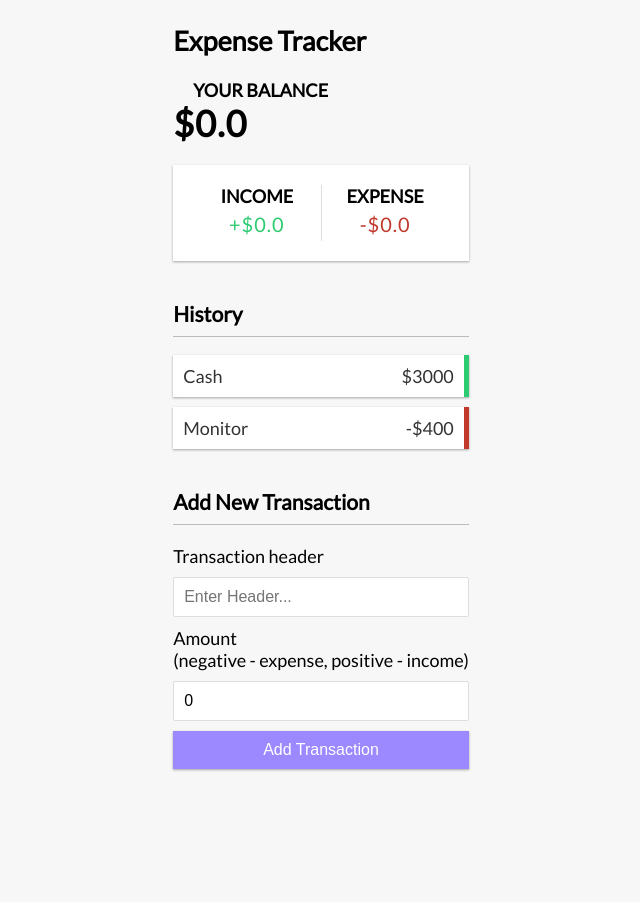
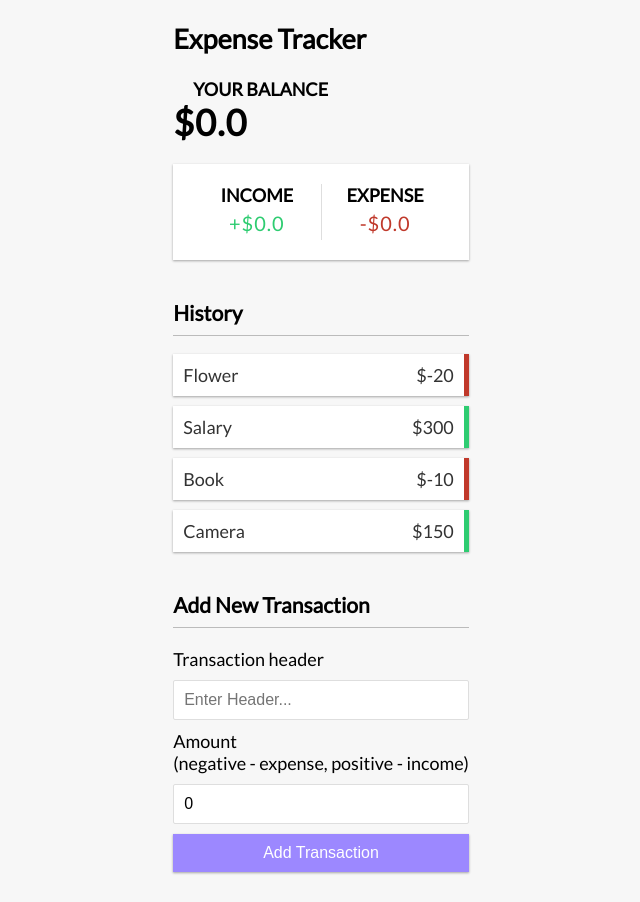
Before and after one commit to BaselAlaa22/expense-tracker, a React (Vite) app: page / in a window 1280 px wide. Shown: the whole page, without its empty margins (319-959 px from the left). Before the commit the page ends 800 px from the top, so only its background shows below. Built offline with nearby package versions, Linux system fonts and the light colour scheme.

Commit message:
Added a Global context, a provider and a consumer for that context to render the transaction list with it

```diff
--- a/src/App.jsx
+++ b/src/App.jsx
@@ -4,16 +4,28 @@ import Balance from "./components/Balance.jsx";
 import IncomeEpxense from "./components/IncomeExpense.jsx";
 import TransactionList from "./components/TransactionList.jsx";
 import AddTransaction from "./components/AddTransaction.jsx";
+import { GlobalContext } from "./context.js";
+
+const intialState = [
+  { id: 1, header: "Flower", amount: -20 },
+  { id: 2, header: "Salary", amount: 300 },
+  { id: 3, header: "Book", amount: -10 },
+  { id: 4, header: "Camera", amount: 150 },
+];
+
 function App() {
   return (
     <div>
       <Header />
+      {/* context provider */}
+      <GlobalContext.Provider value={intialState}>
         <div className=".container">
           <Balance />
           <IncomeEpxense />
           <TransactionList />
           <AddTransaction />
         </div>
+      </GlobalContext.Provider>
     </div>
   );
 }
--- a/src/components/IncomeExpense.jsx
+++ b/src/components/IncomeExpense.jsx
@@ -3,15 +3,11 @@ function IncomeEpxense() {
     <div className="inc-exp-container">
       <div>
         <h4>Income</h4>
-        <p id="money-plus" className="money plus">
-          +$0.0
-        </p>
+        <p className="money plus">+$0.0</p>
       </div>
       <div>
         <h4>Expense</h4>
-        <p id="money-minus" className="money minus">
-          -$0.0
-        </p>
+        <p className="money minus">-$0.0</p>
       </div>
     </div>
   );
--- /dev/null
+++ b/src/components/ListingSection.jsx
@@ -0,0 +1,28 @@
+import { useContext } from "react";
+import { GlobalContext } from "../context";
+
+function ListingSection() {
+  //Context consumer
+  const list = useContext(GlobalContext);
+
+  return (
+    <>
+      {list.map((element) => {
+        let style = "";
+        if (element.amount < 0) {
+          style = "minus";
+        } else {
+          style = "plus";
+        }
+        return (
+          <li className={style}>
+            {element.header} <span>${element.amount}</span>
+            <button className="delete-btn">x</button>
+          </li>
+        );
+      })}
+    </>
+  );
+}
+
+export default ListingSection;
--- a/src/components/TransactionList.jsx
+++ b/src/components/TransactionList.jsx
@@ -1,16 +1,11 @@
+import ListingSection from "./ListingSection";
+
 function TransactionList() {
   return (
     <>
       <h3>History</h3>
       <ul className="list" id="list">
-        <li className="plus">
-          Cash <span>$3000</span>
-          <button className="delete-btn">x</button>
-        </li>
-        <li className="minus">
-          Monitor <span>-$400</span>
-          <button className="delete-btn">x</button>
-        </li>
+        <ListingSection />
       </ul>
     </>
   );
--- /dev/null
+++ b/src/context.js
@@ -0,0 +1,3 @@
+import { createContext } from "react";
+
+export const GlobalContext = createContext(undefined);
```
Lines whose indentation alone changed are shown as unchanged.
